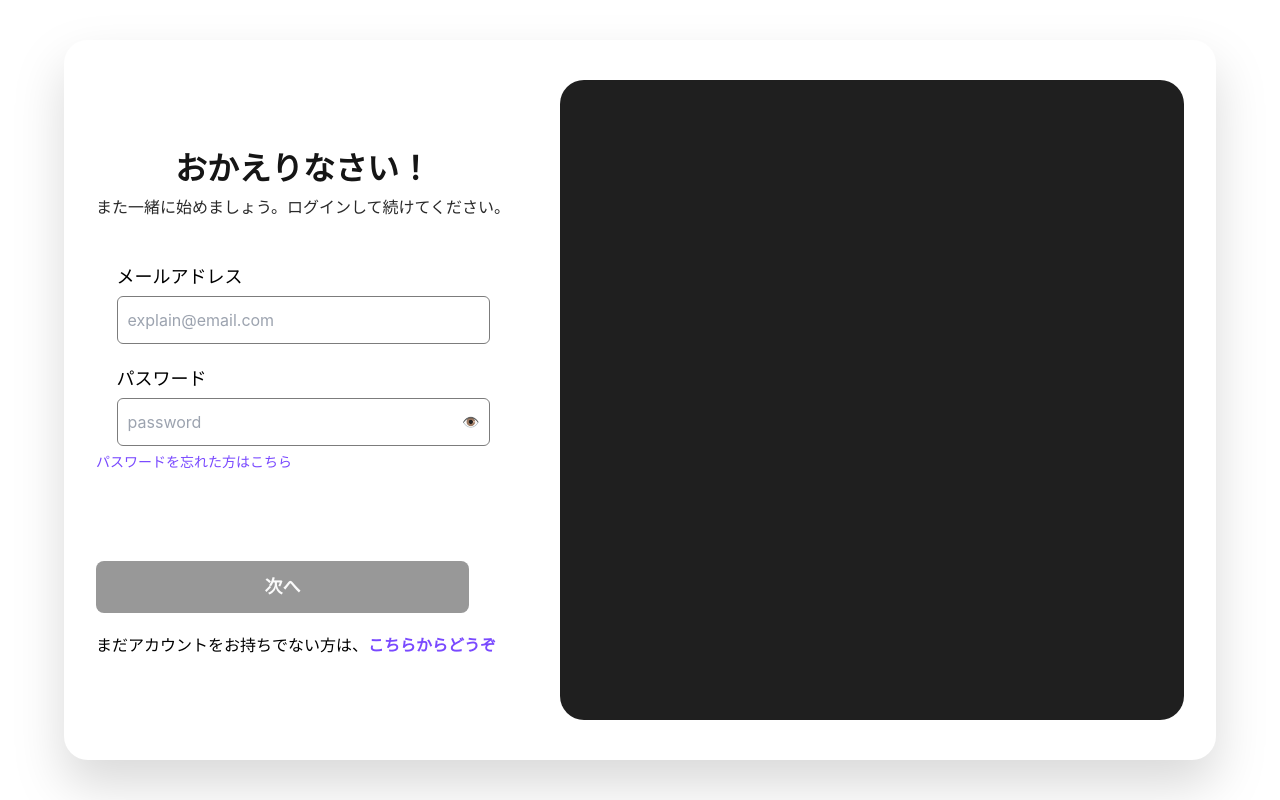
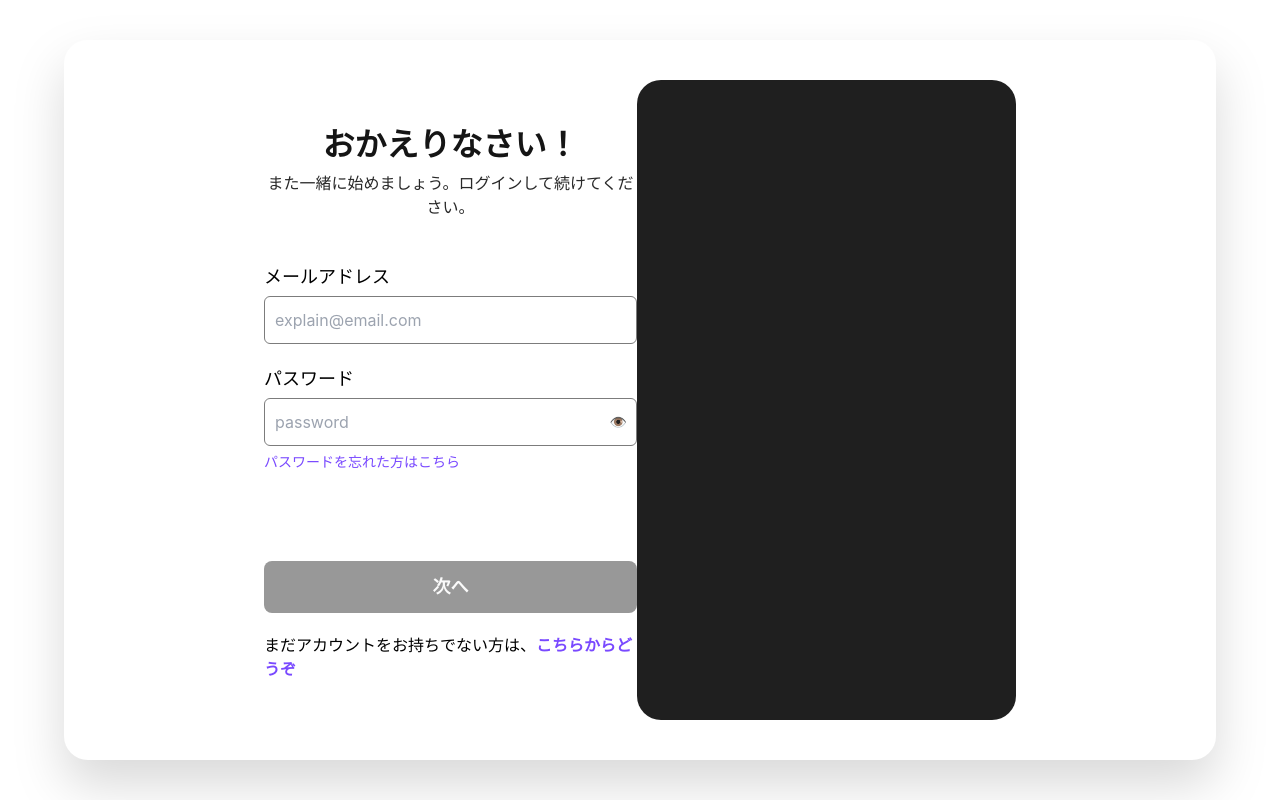
Before and after one commit to Dietary-fibari-hiroto/JapaneseStyleMilk, a React (Create React App) app in the folder client/: page /login in a window 1280 px wide. Built offline with nearby package versions, Linux system fonts and the light colour scheme.

Commit message:
save:一時保存

```diff
--- a/client/src/components/layout/AuthLayout.tsx
+++ b/client/src/components/layout/AuthLayout.tsx
@@ -2,7 +2,7 @@ import { Outlet } from "react-router-dom";
 const AuthLayout = () => {
   return (
     <div className="w-screen h-screen flex-all-center">
-      <div className="w-[90vw] h-[90lvh] flex px-[32px] justify-between items-center drop-shadow-2xl bg-white rounded-[24px] px-[200px]">
+      <div className="w-[90vw] h-[90lvh] flex  justify-between items-center drop-shadow-2xl bg-white rounded-[24px] px-[200px]">
         <Outlet />
         <section className="w-[624px] h-[640px] rounded-[24px] bg-[--color-neutral-1000]"></section>
       </div>
```
